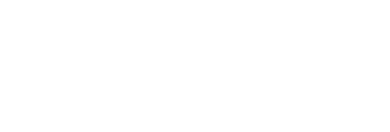
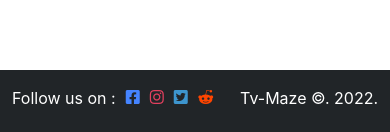
Before and after one commit to HebaMak/tv-maze, a React (Create React App) app: page / in a window 390 px wide. Shown: the part 974-1106 px from the top of the page. Before the commit the page ends 1044 px from the top, so only its background shows below. Built offline with nearby package versions, Linux system fonts and the light colour scheme; no server answers; a web font is replaced by a local one.

Commit message:
create and style footer

```diff
--- a/src/App.css
+++ b/src/App.css
@@ -341,6 +341,44 @@
   background-color: var(--light-white);
 }
 
+
+/* footer  */
+.footer {
+  padding: 10px 0;
+  background-color: var(--dark-black);
+  color: #fff;
+  text-align: center;
+  width: 100%;
+}
+.footer .facebook {
+  color: #4584ff;
+}
+.footer .twitter {
+  color: rgba(67, 171, 240, 0.837)
+}
+.footer .instagram {
+  color: #e4405f;
+}
+.footer .reddit {
+  color: #ff4500;
+}
+.footer .social-media ul li {
+  margin: 10px 0 0 15px;
+}
+.footer .social-media ul i {
+  display: inline-block;
+  font-size: 22px;
+}
+.footer .social-media ul i:hover {
+  color:#fff;
+  cursor: pointer;
+  transition: all .3s ease-in-out;
+}
+.footer h6 {
+  font-weight: normal;
+  font-size: 18px;
+}
+
 /* media query  */
 @media (max-width: 575px) {
   .top-navbar {
@@ -421,7 +459,31 @@
   .pagination .prv_next {
     width: 55px;
   }
+  .footer h4 {
+    font-size: 16px;
+  }
+  .footer .social-media ul li {
+    margin: 5px 0 0 10px;
+  }
+  .footer .social-media ul i {
+    font-size: 16px;
+  }
+  .footer h6 {
+    font-size: 16px;
+  }.footer h4 {
+    font-size: 16px;
+  }
+  .footer .social-media ul li {
+    margin: 5px 0 0 10px;
+  }
+  .footer .social-media ul i {
+    font-size: 16px;
+  }
+  .footer h6 {
+    font-size: 16px;
+  }
 }
+
 @media (min-width: 576px) and (max-width: 765px) {
   .top-navbar {
     height: 60px;
@@ -497,7 +559,17 @@
   .pagination .prv_next {
     width: 60px;
   }
+  .footer .social-media ul li {
+    margin: 5px 0 0 10px;
+  }
+  .footer .social-media ul i {
+    font-size: 17px;
+  }
+  .footer h6 {
+    font-size: 17px;
+  }
 }
+
 @media (min-width: 766px) and (max-width: 991px) {
   .top-navbar {
     height: 60px;
--- a/src/App.js
+++ b/src/App.js
@@ -8,6 +8,7 @@
 import About from "./pages/About";
 import ShowDetails from "./pages/ShowDetails";
 import "./App.css";
+import Footer from "./components/Footer";
 
 function App() {
   return (
@@ -24,6 +25,7 @@
             <Route path="/about" element={<About />} />
             <Route path="*" element={<Home />} />
           </Routes>
+          <Footer />
         </Routers>
       </ContextProvider>
     </>
--- /dev/null
+++ b/src/components/Footer.jsx
@@ -0,0 +1,28 @@
+const Footer = () => {
+  return (
+    <div className="footer">
+      <div className="container  d-flex justify-content-between align-items-center">
+        <div className="social-media d-flex align-items-center">
+          <h6>Follow us on :</h6>
+          <ul className="d-flex list-unstyled">
+            <li>
+              <i className="facebook fab fa-facebook-square"></i>
+            </li>
+            <li>
+              <i className="instagram fab fa-instagram"></i>
+            </li>
+            <li>
+              <i className="twitter fab fa-twitter-square"></i>
+            </li>
+            <li>
+              <i className="reddit fab fa-reddit-alien"></i>
+            </li>
+          </ul>
+        </div>
+        <h6> Tv-Maze &copy;. 2022.</h6>
+      </div>
+    </div>
+  );
+};
+
+export default Footer;
```
